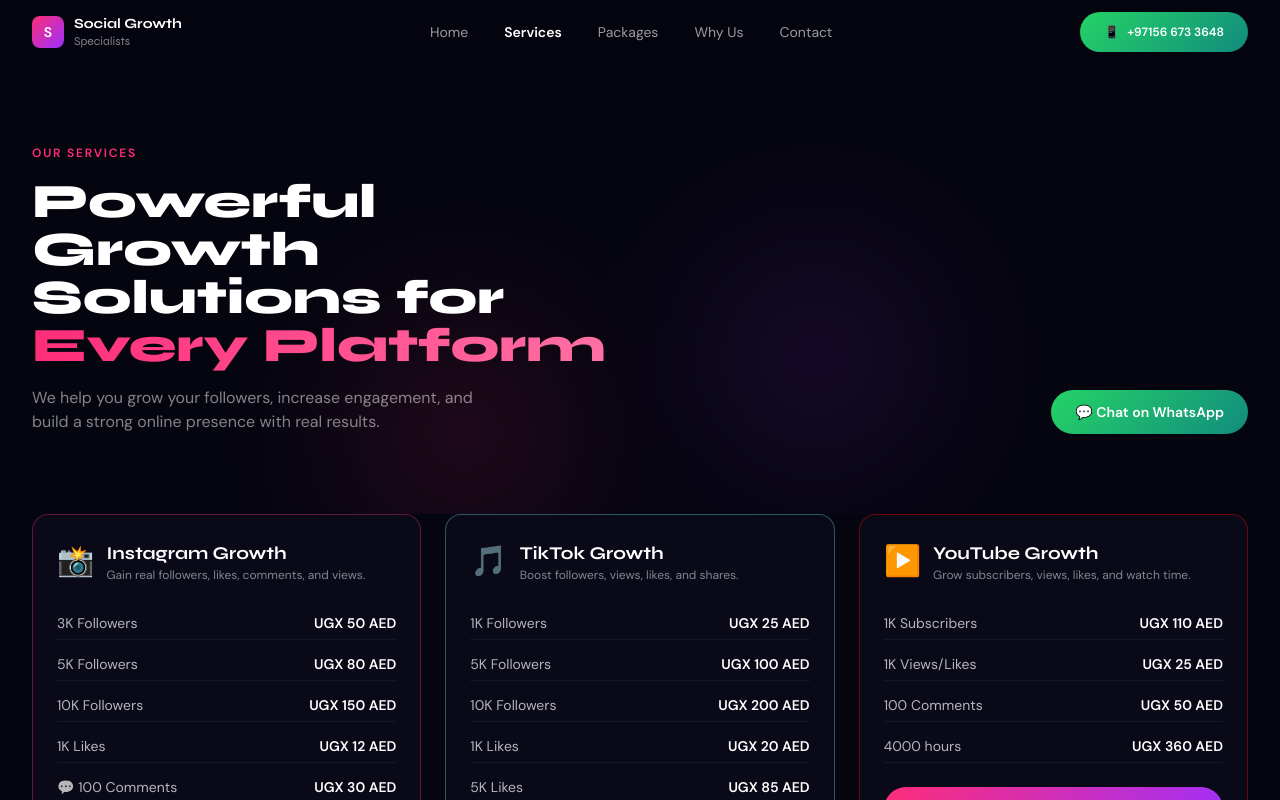
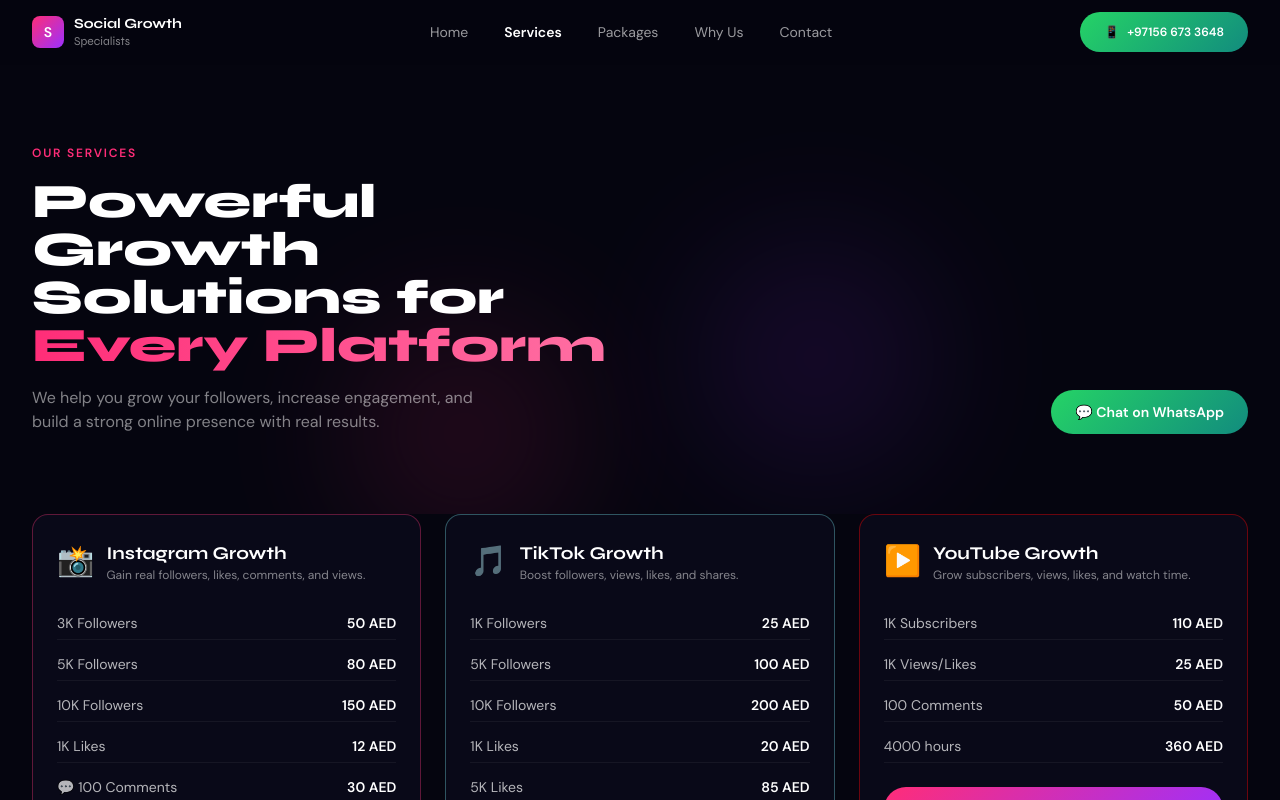
Before and after one commit to asianzuhenry/SocialGrowthSpecialists, a React (Vite) app: page /services in a window 1280 px wide. Shown: the top 800 px of the page. Built offline with nearby package versions, Linux system fonts and the light colour scheme.

Commit message:
update currency from ugx to aed

```diff
--- a/src/components/PackageCard.jsx
+++ b/src/components/PackageCard.jsx
@@ -3,7 +3,7 @@
 const PackageCard = ({ pkg }) => {
   const { name, subtitle, price, popular, features, color, borderColor } = pkg;
 
-  const whatsappMsg = encodeURIComponent(`Hi! I'd like to order the ${name} package (UGX ${price}).`);
+  const whatsappMsg = encodeURIComponent(`Hi! I'd like to order the ${name} package (${price}).`);
   const whatsappUrl = `https://wa.me/971566733648?text=${whatsappMsg}`;
 
   return (
@@ -32,8 +32,8 @@
       </div>
 
       <div className="flex items-baseline gap-1">
-        <span className="text-white/40 text-xs">UGX</span>
         <span className="text-3xl font-extrabold text-white font-display">{price}</span>
+        <span className="text-white/40 text-xs">AED </span>
       </div>
 
       <div className="space-y-2.5 flex-1">
--- a/src/components/ServiceCard.jsx
+++ b/src/components/ServiceCard.jsx
@@ -39,7 +39,7 @@
         {pricing.map((item, i) => (
           <div key={i} className="flex justify-between items-center py-1.5 border-b border-white/5">
             <span className="text-white/70 text-sm">{item.label}</span>
-            <span className="text-white font-semibold text-sm">UGX {item.price}   AED</span>
+            <span className="text-white font-semibold text-sm">{item.price}   AED</span>
           </div>
         ))}
       </div>
```
